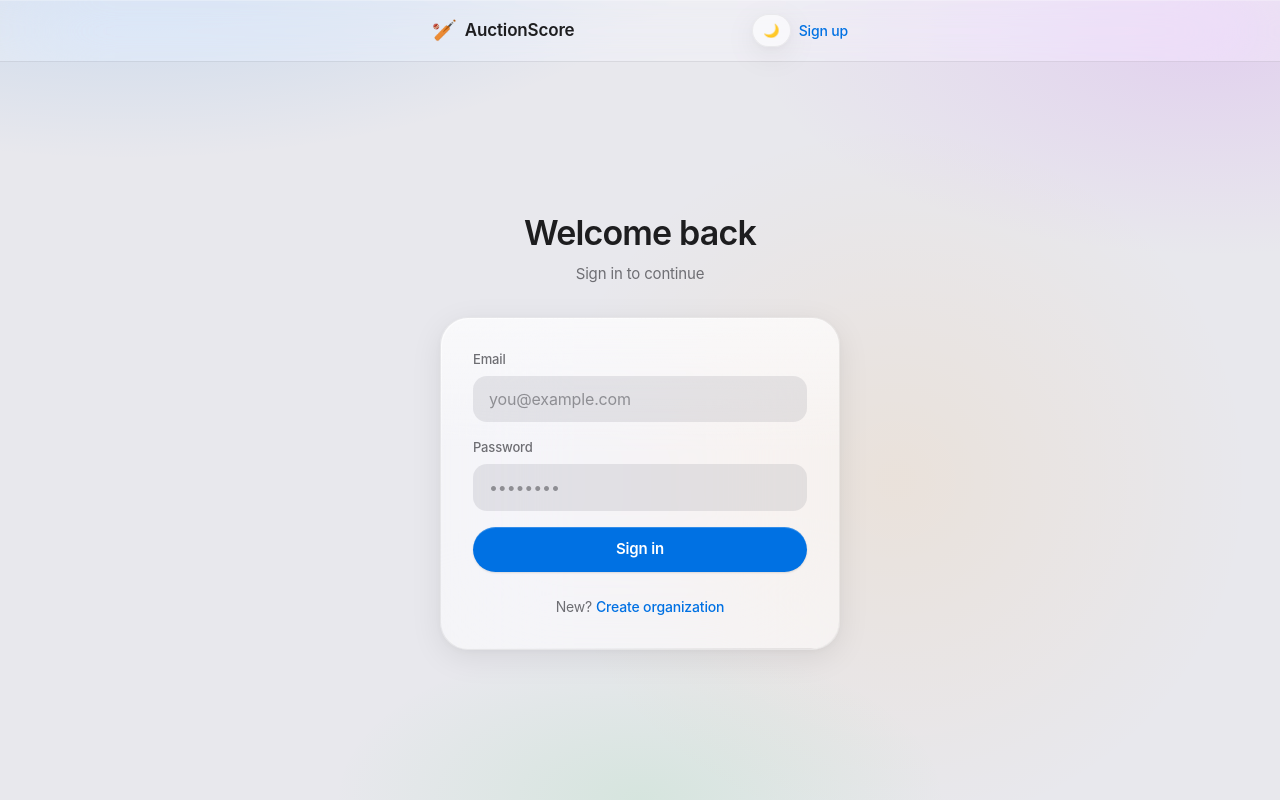
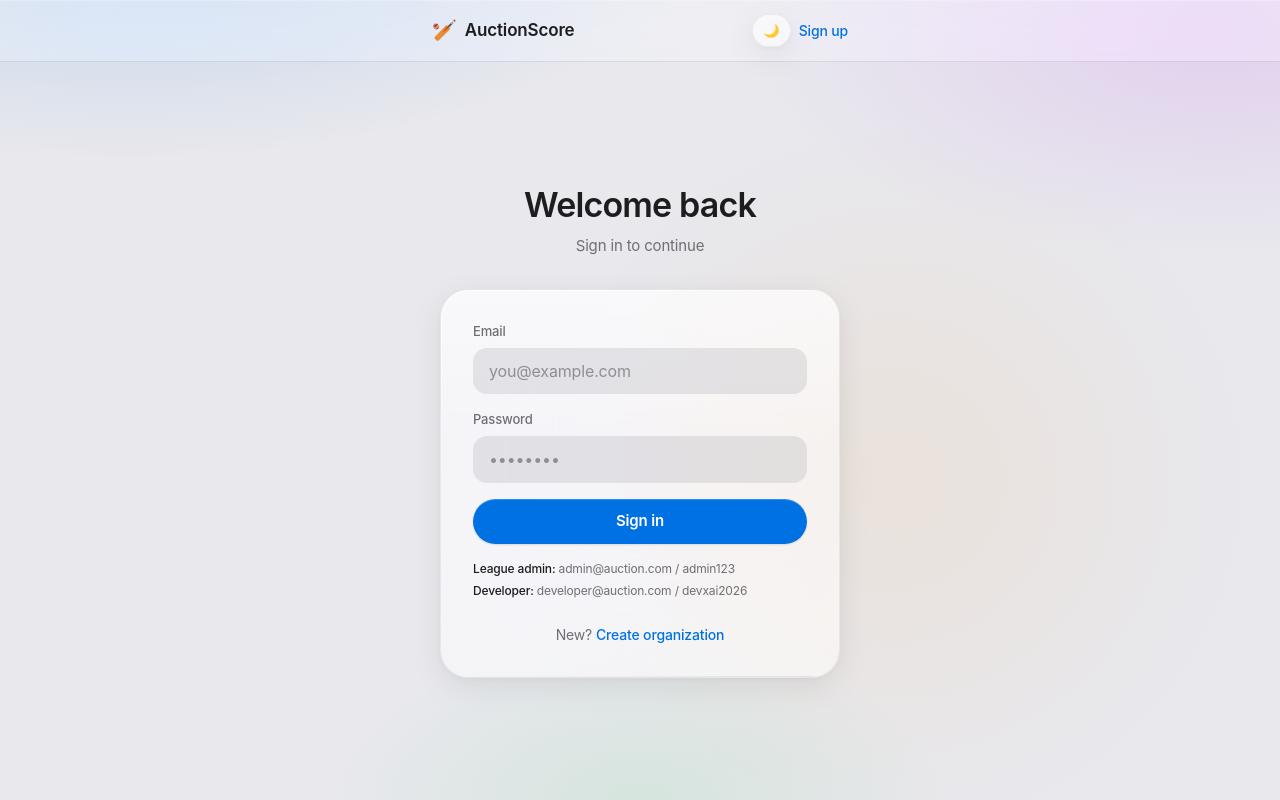
Before and after one commit to ar-shenoy/cricket-auction-system, a React (Vite) app in the folder frontend/: page /login in a window 1280 px wide. Built offline with nearby package versions, Linux system fonts and the light colour scheme; no server answers.

Commit message:
feat: login shows league admin + developer credentials

```diff
--- a/frontend/src/pages/Login.tsx
+++ b/frontend/src/pages/Login.tsx
@@ -61,6 +61,11 @@ export default function Login() {
               </div>
               <button type="submit" disabled={loading} className="as-btn-primary w-full mt-2">{loading ? 'Signing in…' : 'Sign in'}</button>
             </form>
+            <div className="mt-4 text-[12px] space-y-1" style={{ color: 'var(--text-2)' }}>
+              <div><span className="font-medium" style={{ color: 'var(--text)' }}>League admin:</span> admin@auction.com / admin123</div>
+              <div><span className="font-medium" style={{ color: 'var(--text)' }}>Developer:</span> developer@auction.com / devxai2026</div>
+            </div>
+
             <p className="text-center text-[14px] mt-6" style={{ color: 'var(--text-2)' }}>
               New? <Link to="/register" className="font-medium" style={{ color: 'var(--accent)' }}>Create organization</Link>
             </p>
```
